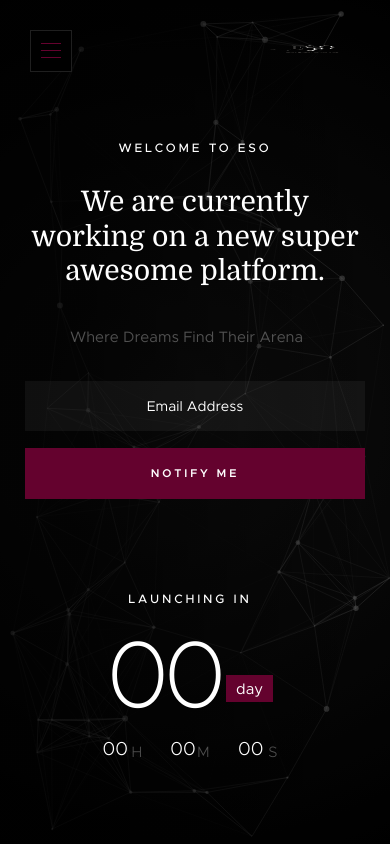
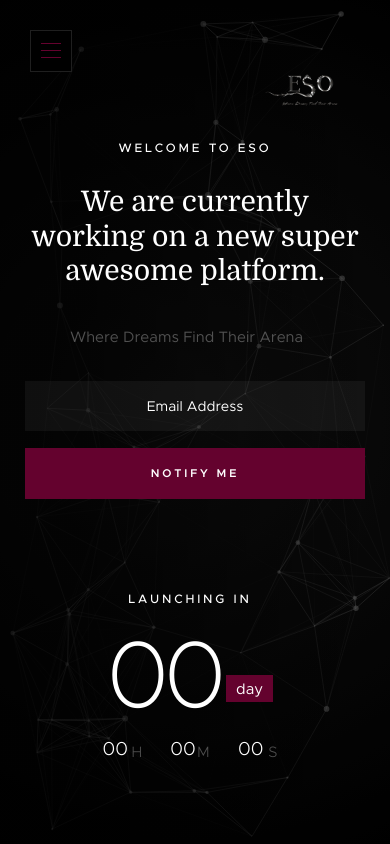
Before and after one commit to ESO-Esports-online/ESO-Countdown, a plain HTML site: page index.html in a window 390 px wide. Drawn offline with Linux system fonts and the light colour scheme.

Commit message:
Update main.css

```diff
--- a/css/main.css
+++ b/css/main.css
@@ -1978,8 +1978,8 @@ html.no-csstransitions .home-content__main {
   }
 
   .home-logo img {
-    width: 95px;
-    height: 24px;
+    width: 100px;
+    height: 100px;
   }
 
   .home-content h1 {
```
